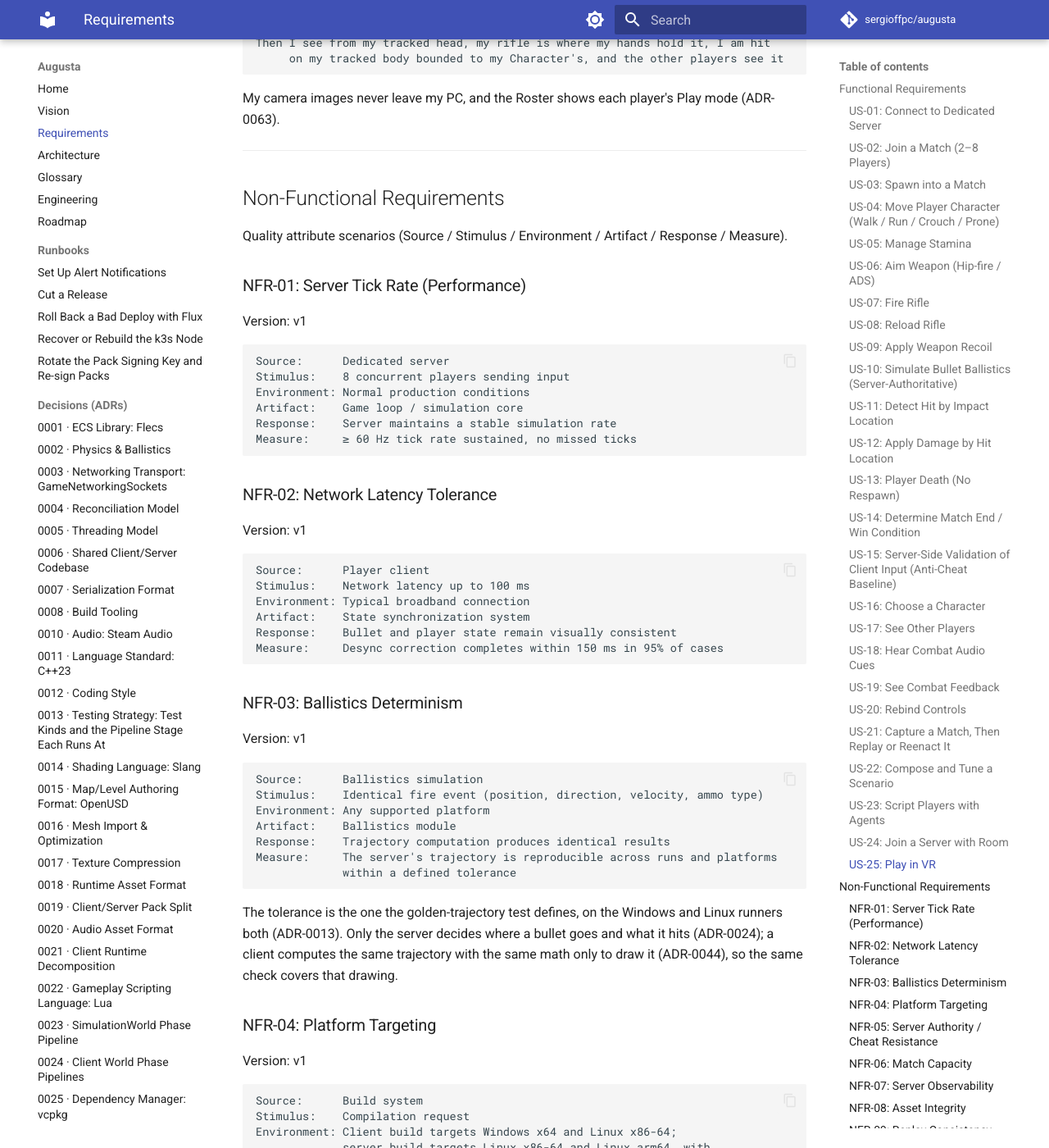
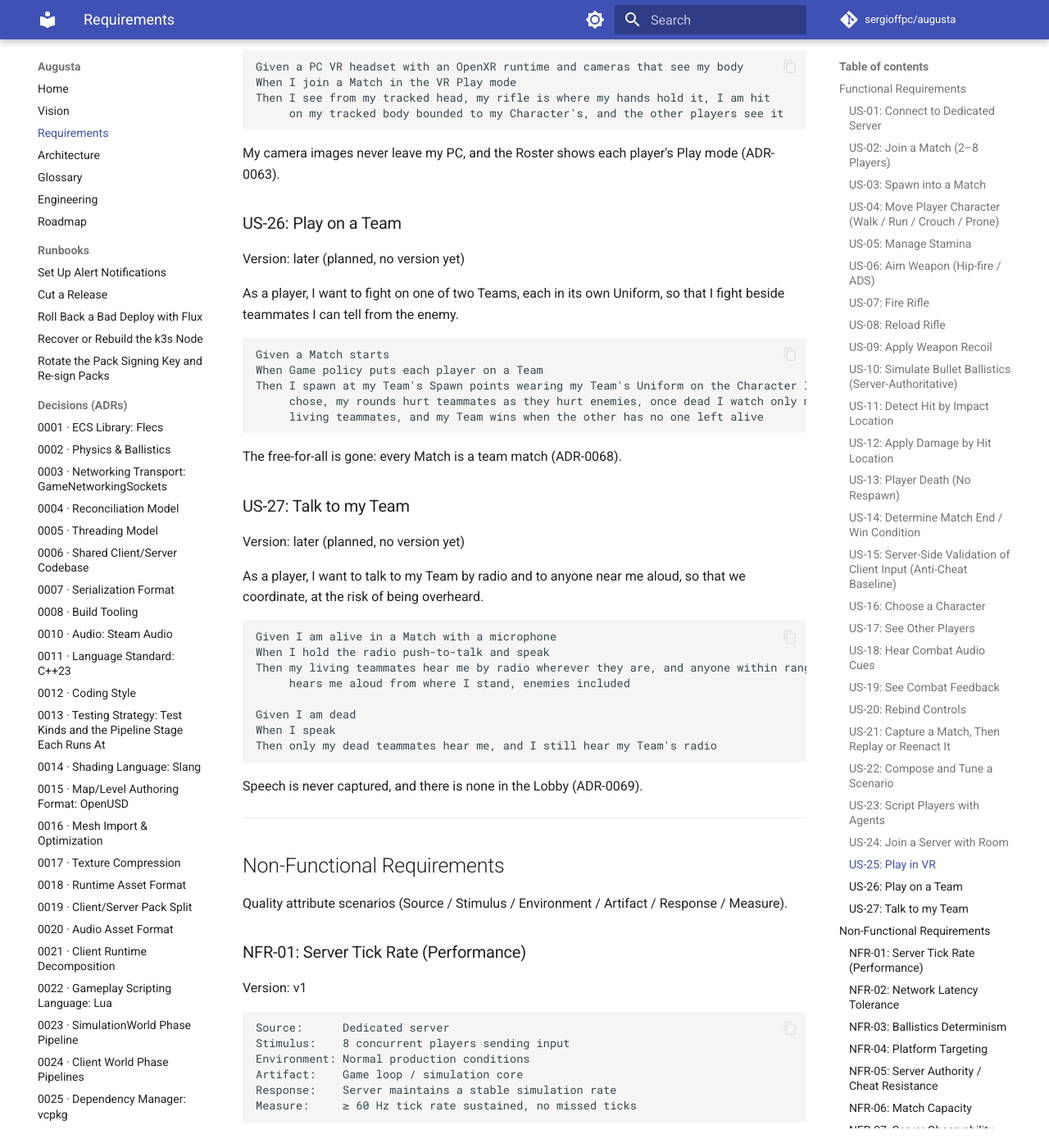
Before and after one commit to sergioffpc/augusta, an MkDocs documentation site: the page built from docs/REQUIREMENTS.md, in a window 1280 px wide and 1400 px high, scrolled down 9225 px. Shown: the whole window at 82% size. Built offline with MkDocs 1.6.1 and Material for MkDocs 9.7.7, drawn with Linux system fonts in a browser that asks for light colours; comment, search, counter and statistics services are not loaded; some of the changed text lies outside the part shown.

Commit message:
docs: record team match and voice chat decisions
ADR-0068: every Match between two Teams the rules assign, named by the
scenario with a Uniform each, a Team as Winner, Spawn points per Team,
full friendly fire and a Spectator kept to its Team; the free-for-all
is gone. ADR-0069: Voice chat by radio to the Team and aloud to anyone
near, push-to-talk, Opus relayed by the server, never captured. Adds
US-26 and US-27, rewrites US-14, and the glossary's Team, Uniform,
Voice chat and Speech.

Co-Authored-By: Claude Opus 5.5 <noreply@anthropic.com>

````diff
--- a/docs/REQUIREMENTS.md
+++ b/docs/REQUIREMENTS.md
@@ -1,8 +1,8 @@
 # Requirements — FPS Simulator Engine
 
 Scope: the engine described in [VISION.md](./VISION.md) — multiplayer-only,
-server-authoritative, physics-based ballistics, 2–8 players per Match, played
-with one rifle on one test map.
+server-authoritative, physics-based ballistics, 2–8 players per Match in two
+Teams, played with one rifle on one test map.
 
 Each requirement names the release that first met it (v1.0.0, v2.0.0), or the
 one it is planned for ("later" when that release has no version yet).
@@ -225,11 +225,14 @@ As the system, I want to detect when a match's win condition is met, so that the
 match can conclude and a new one can begin.
 
 ```text
-Given all players on one side are eliminated (or another defined win condition is met)
+Given every player of one Team is dead (or another defined win condition is met)
 When the condition is evaluated server-side
-Then the match ends, a winner is declared, everyone returns to the Lobby, and a new match
-     starts after a defined delay
+Then the match ends, the winning Team is declared, everyone returns to the Lobby, and a
+     new match starts after a defined delay
 ```
+
+v1 met it with every player its own side, last player standing; Teams make the
+sides two (ADR-0068).
 
 ### US-15: Server-Side Validation of Client Input (Anti-Cheat Baseline)
 
@@ -464,6 +467,43 @@ Then I see from my tracked head, my rifle is where my hands hold it, I am hit
 
 My camera images never leave my PC, and the Roster shows each player's Play mode
 (ADR-0063).
+
+### US-26: Play on a Team
+
+Version: later (planned, no version yet)
+
+As a player, I want to fight on one of two Teams, each in its own Uniform, so
+that I fight beside teammates I can tell from the enemy.
+
+```text
+Given a Match starts
+When Game policy puts each player on a Team
+Then I spawn at my Team's Spawn points wearing my Team's Uniform on the Character I
+     chose, my rounds hurt teammates as they hurt enemies, once dead I watch only my
+     living teammates, and my Team wins when the other has no one left alive
+```
+
+The free-for-all is gone: every Match is a team match (ADR-0068).
+
+### US-27: Talk to my Team
+
+Version: later (planned, no version yet)
+
+As a player, I want to talk to my Team by radio and to anyone near me aloud, so
+that we coordinate, at the risk of being overheard.
+
+```text
+Given I am alive in a Match with a microphone
+When I hold the radio push-to-talk and speak
+Then my living teammates hear me by radio wherever they are, and anyone within range
+     hears me aloud from where I stand, enemies included
+
+Given I am dead
+When I speak
+Then only my dead teammates hear me, and I still hear my Team's radio
+```
+
+Speech is never captured, and there is none in the Lobby (ADR-0069).
 
 ---
 
````
Also changed, not shown: GLOSSARY.md (+30 -12 lines), docs/ARCHITECTURE.md (+5 -0 lines), docs/VISION.md (+2 -1 lines), docs/adr/0068-team-match.md (added, +96 -0 lines), docs/adr/0069-voice-chat.md (added, +82 -0 lines).
